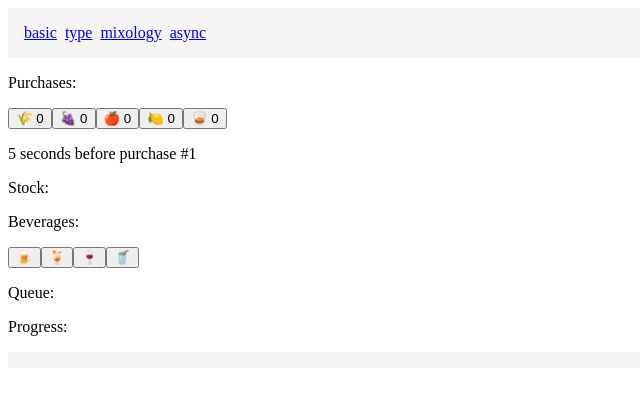
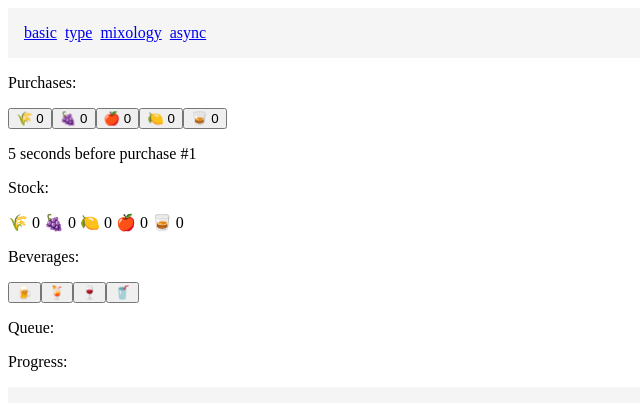
Before and after one commit to guduf/rxjs-lesson, an Angular app: page /mixology in a window 1280 px wide. Shown: the top 410 px of the page, without its empty margins (0-640 px from the left). Built offline with nearby package versions, Linux system fonts and the light colour scheme.

Commit message:
4 files modified after first appearance

```diff
--- a/src/app/app.component.ts
+++ b/src/app/app.component.ts
@@ -12,5 +12,8 @@ import { routes } from './routes';
   `
 })
 export class AppComponent  {
-  links = routes.reduce((acc, route) => [...acc, ...(route.path ? [route.path] : [])], [])
+  links = routes.reduce((acc, route) => [
+    ...acc,
+    ...(route.path ? [route.path] : [])
+  ], [])
 }
--- a/src/app/mixology-demo.component.ts
+++ b/src/app/mixology-demo.component.ts
@@ -26,14 +26,15 @@ import {
   tap
 } from 'rxjs/operators'
 
-type StockItem = '🌾' | '🍇' | '🍎' | '🍋' | '🥃'
-type Stock = { [item in StockItem]?: number }
-const STOCK_ITEMS: StockItem[] = ['🌾', '🍇', '🍎', '🍋', '🥃']
 const PURCHASE_DELAY = 5 * 1000
 const ORDER_DELAY = 2.5 * 1000
 
+type StockItem = '🌾' | '🍇' | '🍎' | '🍋' | '🥃'
+type Stock = { [item in StockItem]: number }
+const STOCK_ITEMS: StockItem[] = ['🌾', '🍇', '🍎', '🍋', '🥃']
+
 type Beverage = '🍺' | '🍹' | '🍷' | '🥤'
-const BEVERAGES: { [b in Beverage]: Stock } = {
+const BEVERAGES: { [b in Beverage]: Partial<Stock> } = {
   '🍺' : {'🌾': 2},
   '🍹': {'🥃': 1, '🍋': 1},
   '🍷' : {'🍇': 1},
@@ -107,7 +108,9 @@ export class MixologyDemoComponent {
     ))
   )
 
-  readonly stock = new BehaviorSubject<Stock>({})
+  readonly stock = new BehaviorSubject(
+    STOCK_ITEMS.reduce((acc, item) => ({...acc, [item]: 0}), {} as Stock)
+  )
 
   readonly purchasesSubscr = combineLatest(this.purchaseTimer, this.nextStock).pipe(
     distinctUntilKeyChanged('0'),
--- a/src/app/type-demo.component.ts
+++ b/src/app/type-demo.component.ts
@@ -70,8 +70,7 @@ export class TypeDemoComponent implements OnDestroy {
     }
     this.result = [];
     this._subscr = from(INITIAL_BASKET).pipe(
-      mergeMap((_, i) => of({fruit: INITIAL_BASKET[i]}).pipe(delay((i + 1) * 1000))),
-      take(INITIAL_BASKET.length)
+      mergeMap((_, i) => of({fruit: INITIAL_BASKET[i]}).pipe(delay((i + 1) * 1000)))
     ).subscribe(this.observer)
   }
 
```
Also changed, not shown: src/app/basic-demo.component.ts (+7 -2 lines).
